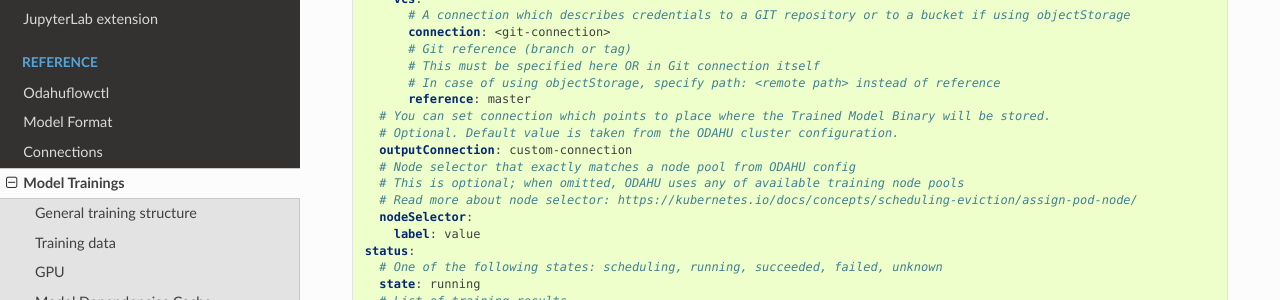
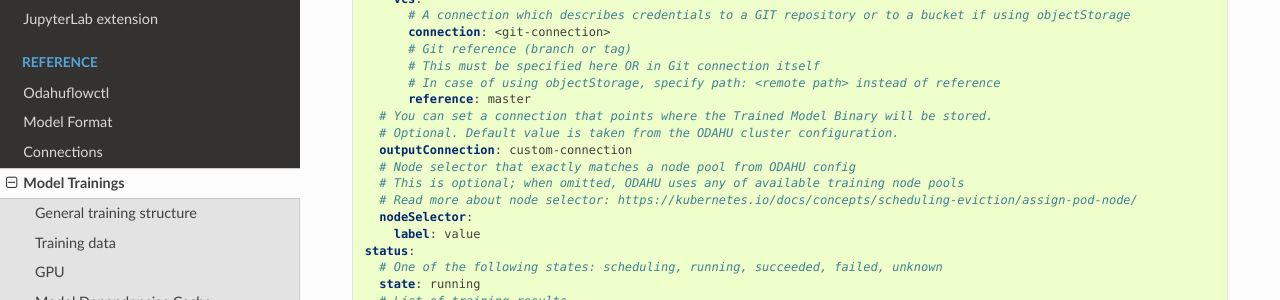
Before and after one commit to odahu/odahu-docs, a Sphinx documentation site: the page built from source/ref_trainings.rst, in a window 1280 px wide and 900 px high, scrolled down 1811 px. Shown: the part 151-451 px from the top of the window. Built offline with Sphinx 7.4.7 and the Read the Docs theme 2.0.0, drawn with Linux system fonts in a browser that asks for light colours; formulas are drawn with MathJax 3.

Commit message:
improved

```diff
--- a/source/ref_trainings.rst
+++ b/source/ref_trainings.rst
@@ -90,7 +90,7 @@ General training structure
           # This must be specified here OR in Git connection itself
           # In case of using objectStorage, specify path: <remote path> instead of reference
           reference: master
-      # You can set connection which points to place where the Trained Model Binary will be stored.
+      # You can set a connection that points where the Trained Model Binary will be stored.
       # Optional. Default value is taken from the ODAHU cluster configuration.
       outputConnection: custom-connection
       # Node selector that exactly matches a node pool from ODAHU config
```
